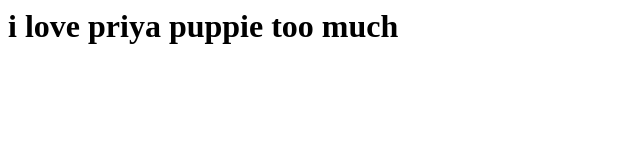
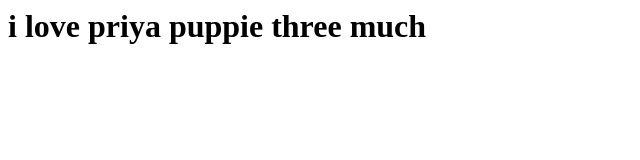
Before and after one commit to vamsipasupuleti/myproject, a plain HTML site: page index.html in a window 1280 px wide. Shown: the whole page, without its empty margins (0-640 px from the left). Drawn offline with Linux system fonts and the light colour scheme.

Commit message:
Update index.html

```diff
--- a/index.html
+++ b/index.html
@@ -1,6 +1,6 @@
 <html>
  <head><title> My APP </title><head>
   <body>
-   <h1> i love priya puppie too much </h1>
+   <h1> i love priya puppie three much </h1>
   </body>
 </html>
```
